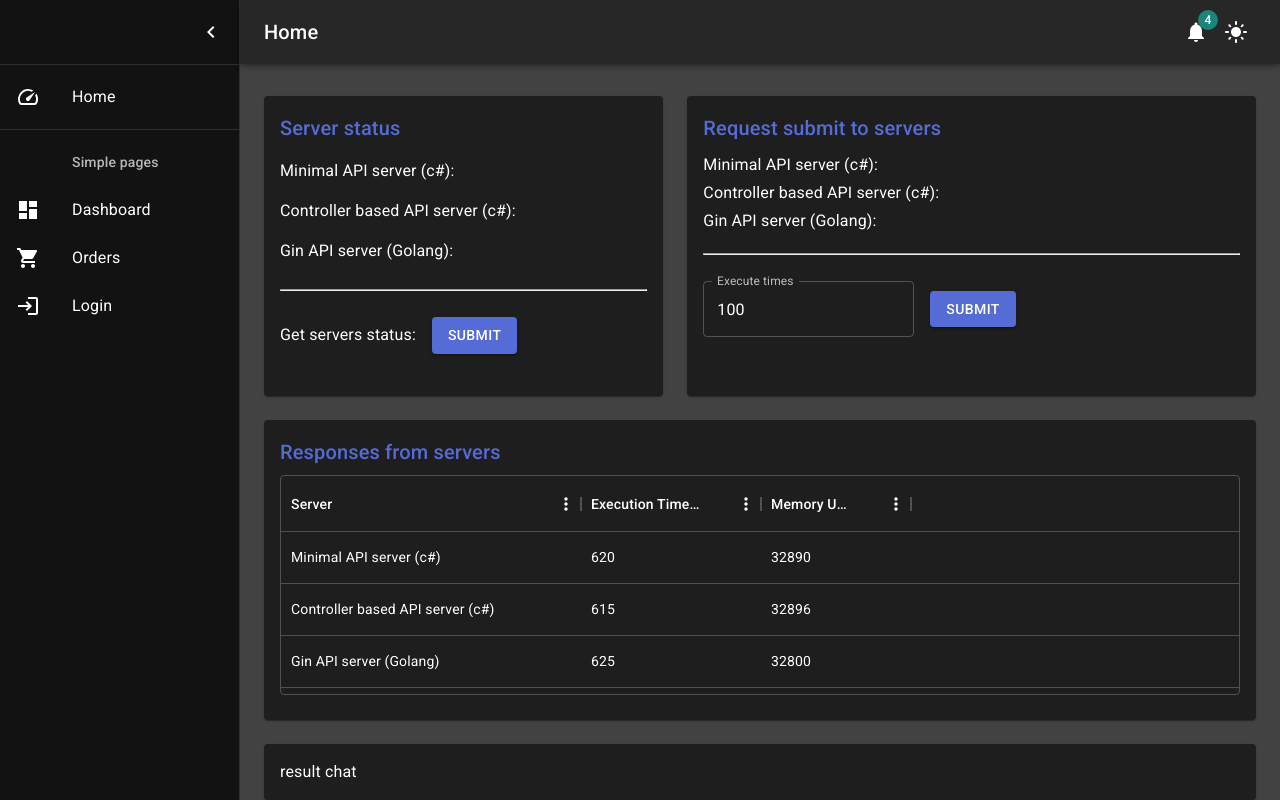
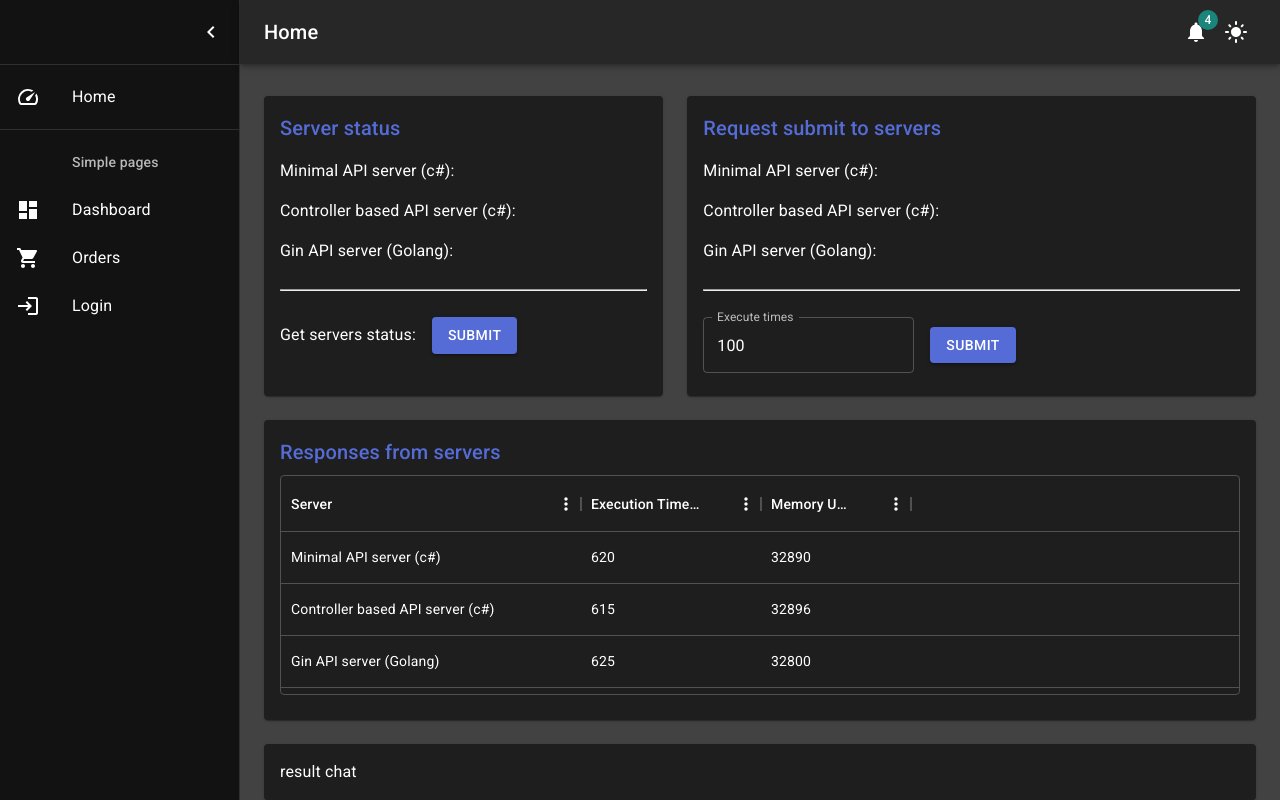
Before and after one commit to onlineeric/eric-demo-react-ts, a React (Create React App) app: page /home in a window 1280 px wide. Built offline with nearby package versions, Linux system fonts and the light colour scheme; no server answers.

Commit message:
update request panel calling tests

```diff
--- a/src/home/RequestPanel.tsx
+++ b/src/home/RequestPanel.tsx
@@ -1,22 +1,59 @@
 import * as React from 'react';
-import { Box, Button, Paper, TextField, Typography } from '@mui/material';
+import { Box, Button, Paper, TextField, styled } from '@mui/material';
 import Title from '../common/Title';
 import ControllerBasedApiLib from '../utils/ControllerBasedApiLib';
 import MinimalApiLib from '../utils/MinimalApiLib';
+import GinApiLib from '../utils/GinApiLib';
+import HourglassEmptyIcon from '@mui/icons-material/HourglassEmpty';
+import CheckCircleIcon from '@mui/icons-material/CheckCircle';
+import CancelIcon from '@mui/icons-material/Cancel';
 
 export default function RequestPanel() {
+	const LOADING_STATUS = 'loading';
 	// get env var
 	const [executeTimes, setExecuteTimes] = React.useState(100);
+	const [minimalApiStatus, setMinimalApiStatus] = React.useState<number | null | typeof LOADING_STATUS>(null);
+	const [controllerApiStatus, setControllerApiStatus] = React.useState<number | null | typeof LOADING_STATUS>(null);
+	const [ginApiStatus, setGinApiStatus] = React.useState<number | null | typeof LOADING_STATUS>(null);
+
+	const TickIcon = styled(CheckCircleIcon)({ color: 'green' });
+	const CrossIcon = styled(CancelIcon)({ color: 'red' });
+	const HourglassIcon = styled(HourglassEmptyIcon)({ color: 'yellow' });
 
 	const callAPIs = async () => {
 		if (executeTimes < 1 || executeTimes > 1000) {
 			return;
 		}
+		setControllerApiStatus(LOADING_STATUS);
+		setMinimalApiStatus(LOADING_STATUS);
+		setGinApiStatus(LOADING_STATUS);
+
 		console.log('callAPIs', executeTimes);
-		const res = await ControllerBasedApiLib.getSha256Benchmark(executeTimes);
-		console.log('controllerbasedApi res:', res);
-		const res2 = await MinimalApiLib.getSha256Benchmark(executeTimes);
-		console.log('minimalApi res:', res2);
+		ControllerBasedApiLib.getSha256Benchmark(executeTimes).then((res) => {
+			console.log('Controller API res:', res);
+			setControllerApiStatus(res.status);
+		});
+		MinimalApiLib.getSha256Benchmark(executeTimes).then((res) => {
+			console.log('minimalApi res:', res);
+			setMinimalApiStatus(res.status);
+		});
+		GinApiLib.getSha256Benchmark(executeTimes).then((res3) => {
+			console.log('ginApi res:', res3);
+			setGinApiStatus(res3.status);
+		});
+	};
+
+	const getStatusResult = (status: number | null | typeof LOADING_STATUS) => {
+		if (status === null) {
+			return <></>;
+		}
+		if (status === LOADING_STATUS) {
+			return <Box sx={{ display: 'flex', alignItems: 'center', ml: 1 }}><HourglassIcon /> Loading...</Box>; // eslint-disable-line prettier/prettier
+		}
+		if (status === 200) {
+			return <Box sx={{ display: 'flex', alignItems: 'center', ml: 1 }}><TickIcon /> Completed</Box>; // eslint-disable-line prettier/prettier
+		}
+		return <Box sx={{ display: 'flex', alignItems: 'center', ml: 1 }}><CrossIcon /> Error, Http status: {status}</Box>; // eslint-disable-line prettier/prettier
 	};
 
 	return (
@@ -29,9 +66,11 @@ export default function RequestPanel() {
 			}}
 		>
 			<Title>Request submit to servers</Title>
-			<Typography variant="subtitle1">Minimal API server (c#):</Typography>
-			<Typography variant="subtitle1">Controller based API server (c#):</Typography>
-			<Typography variant="subtitle1">Gin API server (Golang):</Typography>
+			<Box sx={{ display: 'flex', pt: 1, pb: 1 }}>Minimal API server (c#): {getStatusResult(minimalApiStatus)}</Box>
+			<Box sx={{ display: 'flex', pt: 1, pb: 1 }}>
+				Controller based API server (c#): {getStatusResult(controllerApiStatus)}
+			</Box>
+			<Box sx={{ display: 'flex', pt: 1, pb: 1 }}>Gin API server (Golang): {getStatusResult(ginApiStatus)}</Box>
 			<div style={{ marginTop: '10px', marginBottom: '10px' }}>
 				<hr />
 			</div>
```
